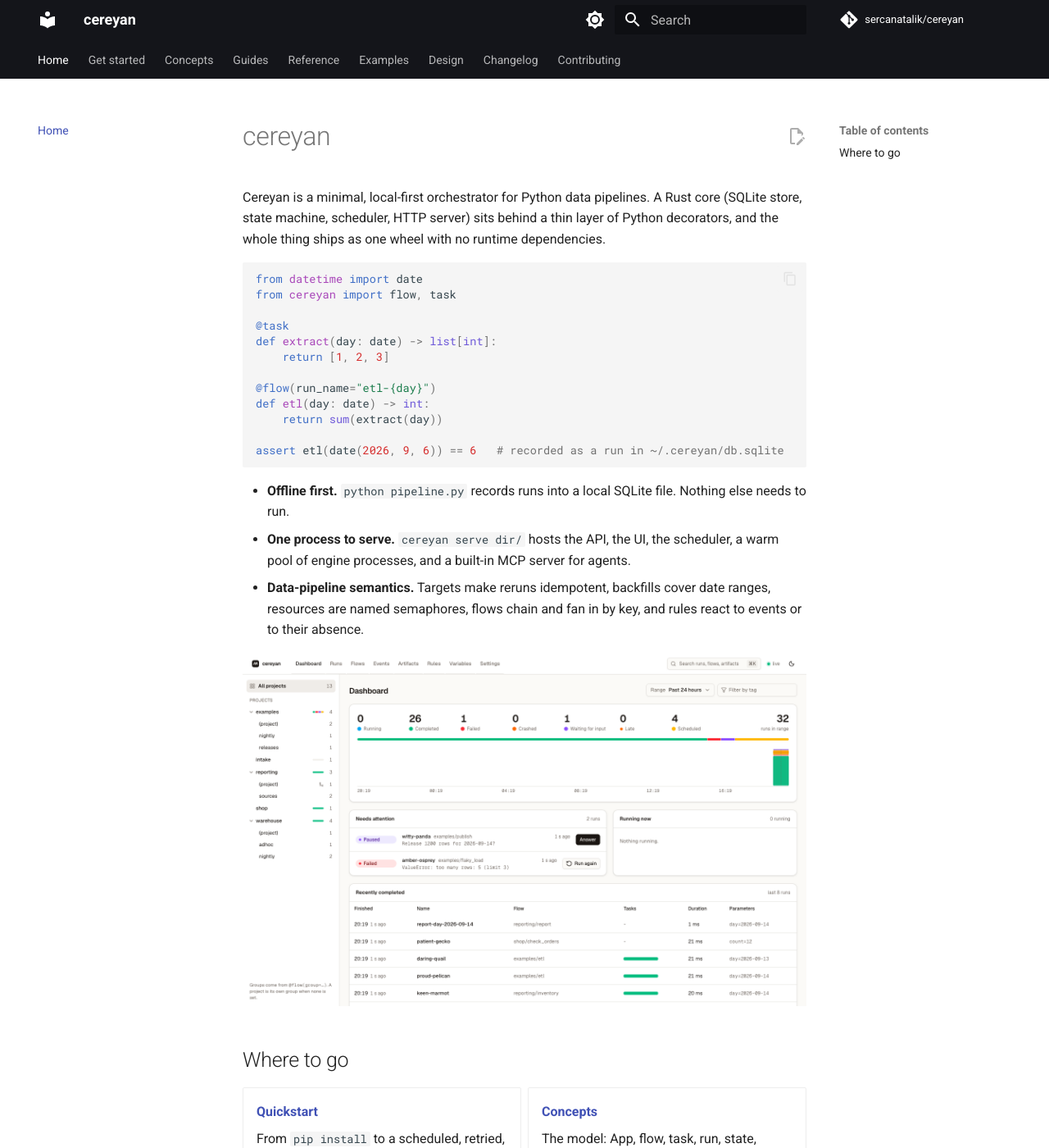
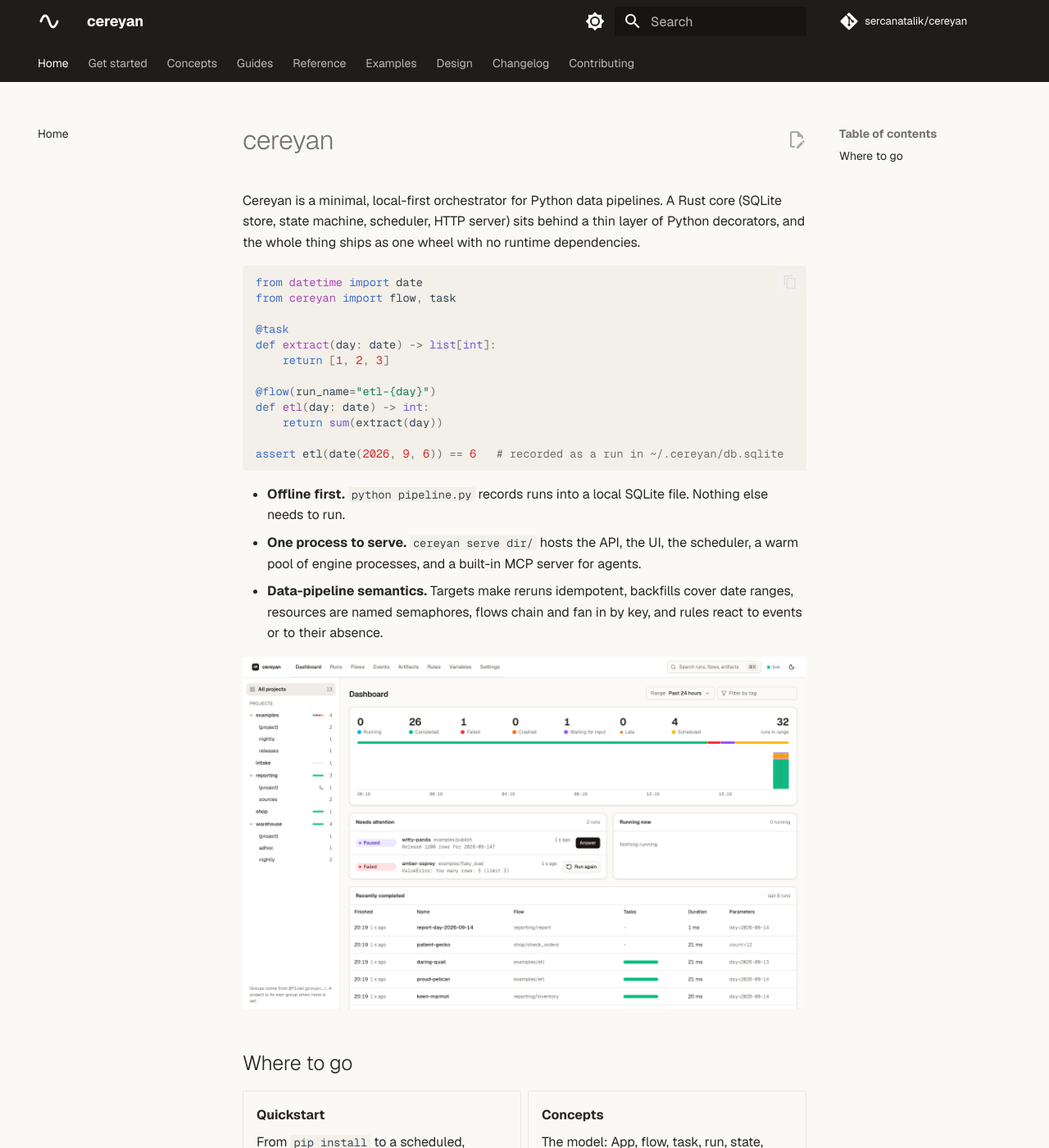
Before and after one commit to sercanatalik/cereyan, an MkDocs documentation site: the page built from docs/index.md, in a window 1280 px wide and 1400 px high. Shown: the whole window at 82% size. Built offline with MkDocs 1.6.1 and Material for MkDocs 9.7.7, drawn with Linux system fonts in a browser that asks for light colours; comment, search, counter and statistics services are not loaded.

Commit message:
Brand mark: the current wave, in the app, its favicon, and the docs
Co-Authored-By: Claude Fable 5.1 <noreply@anthropic.com>

```diff
--- a/docs/index.md
+++ b/docs/index.md
@@ -21,7 +21,8 @@ assert etl(date(2026, 9, 6)) == 6   # recorded as a run in ~/.cereyan/db.sqlite
 - **One process to serve.** `cereyan serve dir/` hosts the API, the UI, the scheduler, a warm pool of engine processes, and a built-in MCP server for agents.
 - **Data-pipeline semantics.** Targets make reruns idempotent, backfills cover date ranges, resources are named semaphores, flows chain and fan in by key, and rules react to events or to their absence.
 
-![The dashboard: counts by state, a Needs attention list, Running now with task progress, and the live event feed](images/dashboard.png)
+![The dashboard: counts by state, a Needs attention list, Running now with task progress, and the live event feed](images/dashboard.png#only-light)
+![The dashboard: counts by state, a Needs attention list, Running now with task progress, and the live event feed](images/dashboard-dark.png#only-dark)
 
 ## Where to go
 
--- /dev/null
+++ b/docs/stylesheets/brand.css
@@ -0,0 +1,49 @@
+/* The app's palette on the docs: ink as the only brand colour, warm neutrals in
+   both schemes, Geist for text and code (set in mkdocs.yml). Values track
+   ui/src/index.css. */
+
+:root {
+  --md-primary-fg-color: #1f1c19;
+  --md-primary-fg-color--light: #3a3531;
+  --md-primary-fg-color--dark: #141210;
+  --md-primary-bg-color: #ffffff;
+  --md-primary-bg-color--light: rgba(255, 255, 255, 0.7);
+  --md-accent-fg-color: #2a2622;
+  --md-accent-fg-color--transparent: rgba(42, 38, 34, 0.1);
+  --md-accent-bg-color: #ffffff;
+  --md-accent-bg-color--light: rgba(255, 255, 255, 0.7);
+}
+
+[data-md-color-scheme="default"] {
+  --md-default-bg-color: #faf9f5;
+  --md-default-fg-color: #2a2622;
+  --md-code-bg-color: #f3f0ea;
+  --md-typeset-a-color: #2a2622;
+  --md-footer-bg-color: #1f1c19;
+  --md-footer-bg-color--dark: #141210;
+}
+
+[data-md-color-scheme="slate"] {
+  --md-hue: 40;
+  --md-default-bg-color: #1a1815;
+  --md-default-bg-color--light: rgba(26, 24, 21, 0.7);
+  --md-default-bg-color--lighter: rgba(26, 24, 21, 0.5);
+  --md-default-bg-color--lightest: rgba(26, 24, 21, 0.12);
+  --md-default-fg-color: #ece8e1;
+  --md-code-bg-color: #23201c;
+  --md-typeset-a-color: #ece8e1;
+  --md-accent-fg-color: #ece8e1;
+  --md-accent-fg-color--transparent: rgba(236, 232, 225, 0.1);
+  --md-footer-bg-color: #141210;
+  --md-footer-bg-color--dark: #0f0e0c;
+}
+
+/* The header's wordmark, in step with the app's top bar. */
+.md-header__topic:first-child {
+  font-weight: 600;
+  letter-spacing: -0.01em;
+}
+.md-header__button.md-logo img {
+  height: 1.4rem;
+  width: 1.4rem;
+}
--- a/mkdocs.yml
+++ b/mkdocs.yml
@@ -17,18 +17,23 @@ exclude_docs: |
 theme:
   name: material
   language: en
+  logo: assets/logo.svg
+  favicon: assets/favicon.svg
+  font:
+    text: Geist
+    code: Geist Mono
   palette:
     - media: "(prefers-color-scheme: light)"
       scheme: default
-      primary: black
-      accent: indigo
+      primary: custom
+      accent: custom
       toggle:
         icon: material/brightness-7
         name: Switch to dark mode
     - media: "(prefers-color-scheme: dark)"
       scheme: slate
-      primary: black
-      accent: indigo
+      primary: custom
+      accent: custom
       toggle:
         icon: material/brightness-4
         name: Switch to light mode
@@ -43,6 +48,9 @@ theme:
     - content.code.copy
     - content.code.annotate
     - toc.follow
+
+extra_css:
+  - stylesheets/brand.css
 
 markdown_extensions:
   - admonition
```
Also changed, not shown: CHANGELOG.md (+1 -0 lines), docs/get-started/quickstart.md (+2 -1 lines), ui/src/components/shell.tsx (+6 -3 lines), docs/assets/favicon.svg (added), docs/assets/logo.svg (added), ui/public/favicon.svg (added), 1 other file.
